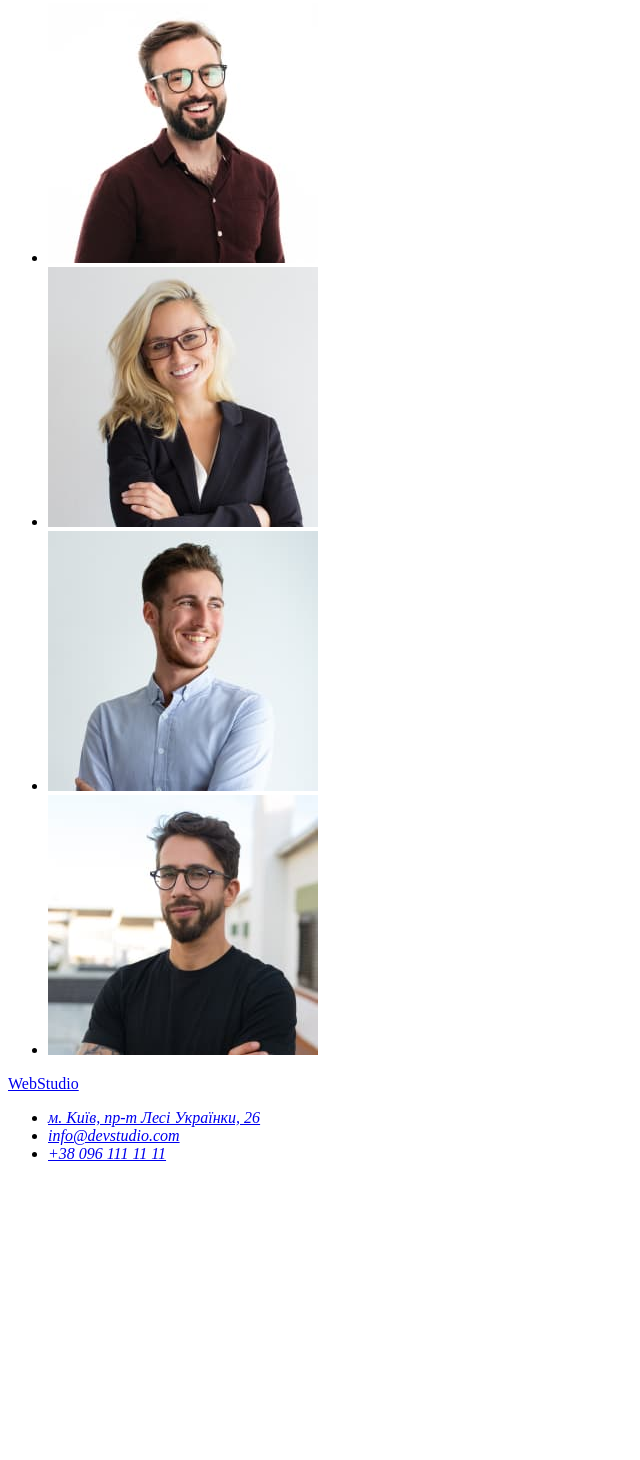
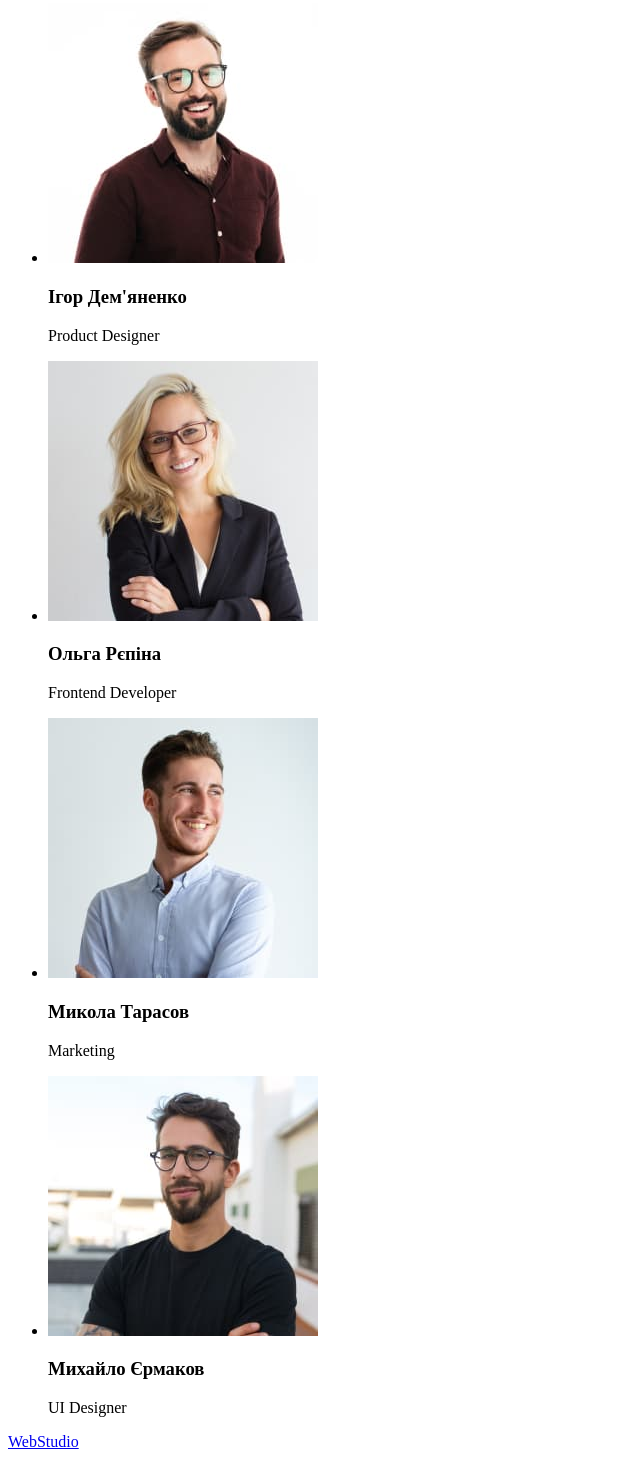
Before and after one commit to marikenina/goit-markup-hw-01, a plain HTML site: page index.html in a window 1280 px wide. Shown: the part 1600-3060 px from the top of the page, without its empty margins (0-640 px from the left). Before the commit the page ends 2779 px from the top, so only its background shows below. Drawn offline with Linux system fonts and the light colour scheme.

Commit message:
додає підписи до зображень
...

```diff
--- a/index.html
+++ b/index.html
@@ -72,15 +72,23 @@
                 <ul>
                     <li>
                         <img src="./images/man1.jpg" alt="чоловік в окулярах" width="270" height="260">
+                        <h3>Ігор Дем'яненко</h3>
+                        <p>Product Designer</p>
                     </li>
                     <li>
                         <img src="./images/woman.jpg" alt="дівчина" width="270" height="260">
+                        <h3>Ольга Рєпіна</h3>
+                        <p>Frontend Developer</p>
                     </li>
                     <li>
                         <img src="./images/man2.jpg" alt="хлопець" width="270" height="260">
+                        <h3>Микола Тарасов</h3>
+                        <p>Marketing</p>
                     </li>
                     <li>
                         <img src="./images/man3.jpg" alt="хлопець з бородою" width="270" height="260">
+                        <h3>Михайло Єрмаков</h3>
+                        <p>UI Designer</p>
                     </li>
                 </ul>
             </section>
```
